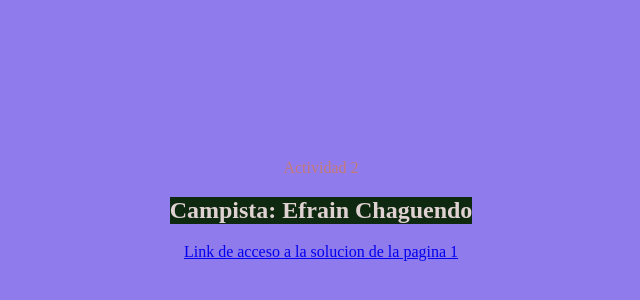
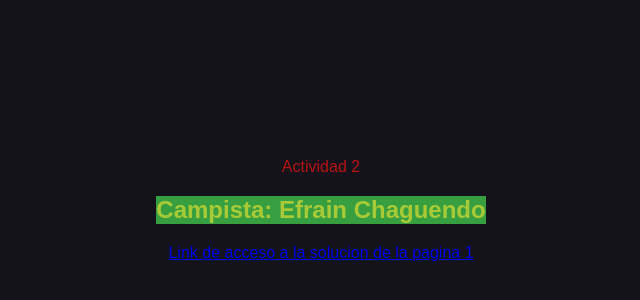
Before and after one commit to efrainpop/analisis_acti2_bd_titanic, a plain HTML site: page index.html in a window 1280 px wide. Shown: the part 190-490 px from the top of the page, without its empty margins (319-959 px from the left). Drawn offline with Linux system fonts and the light colour scheme.

Commit message:
se actualizaron los estilos

```diff
--- a/style.css
+++ b/style.css
@@ -5,18 +5,19 @@ body{
     justify-content: center;
     align-items: center;
     text-align: center;
-    background-color: rgb(143, 123, 235);
-    color: rgb(196, 123, 123)
+    font-family: Arial, Helvetica, sans-serif;
+    background-color: rgb(20, 19, 27);
+    color: rgb(183, 20, 20)
 }
 h1{
     text-align:center ;
-    background-color: rgb(15, 189, 189);
-    color : rgb(30, 28, 30);
+    background-color: rgb(224, 234, 234);
+    color : rgb(107, 80, 107);
 }
 h2{
     text-align:left ;
-    background-color: rgb(15, 41, 17);
-    color :rgb(224, 210, 210)
+    background-color: rgb(56, 159, 64);
+    color :rgb(168, 202, 55)
 }
 .center{
     display: inline-block;
```
